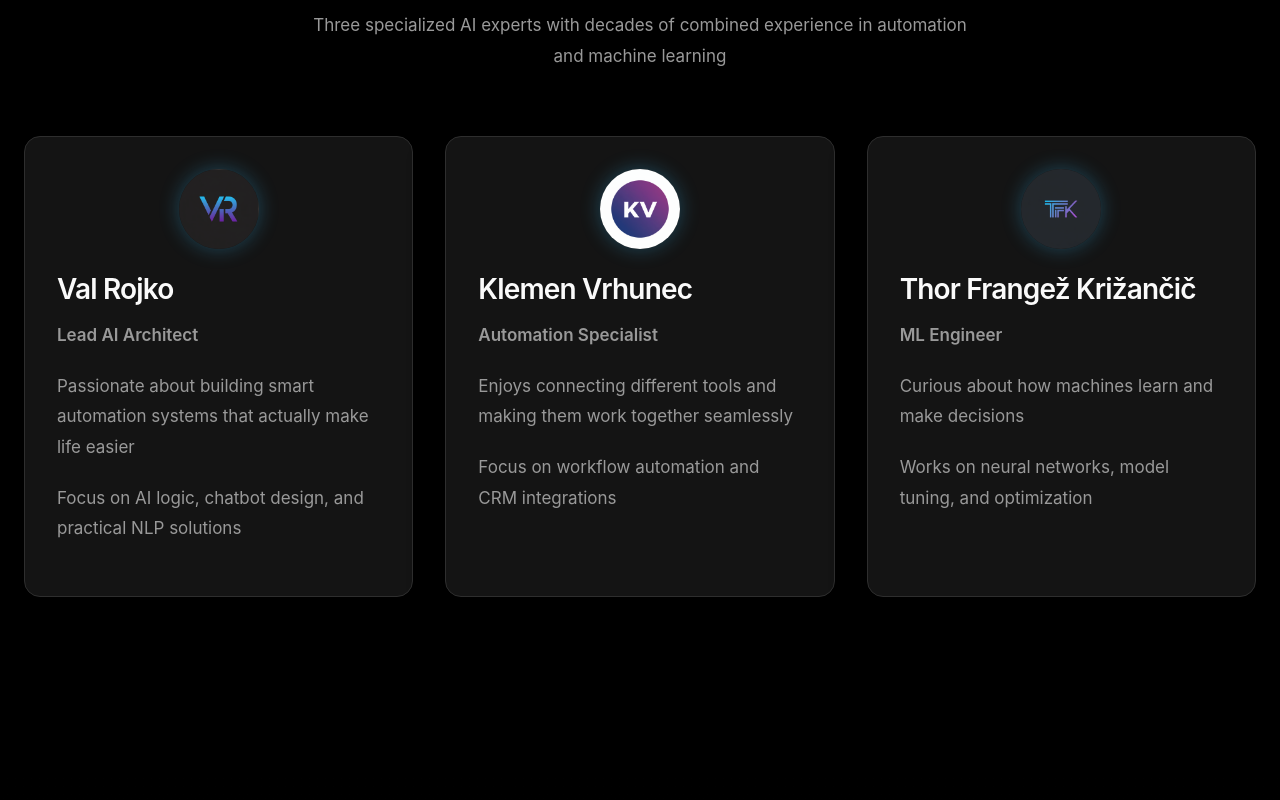
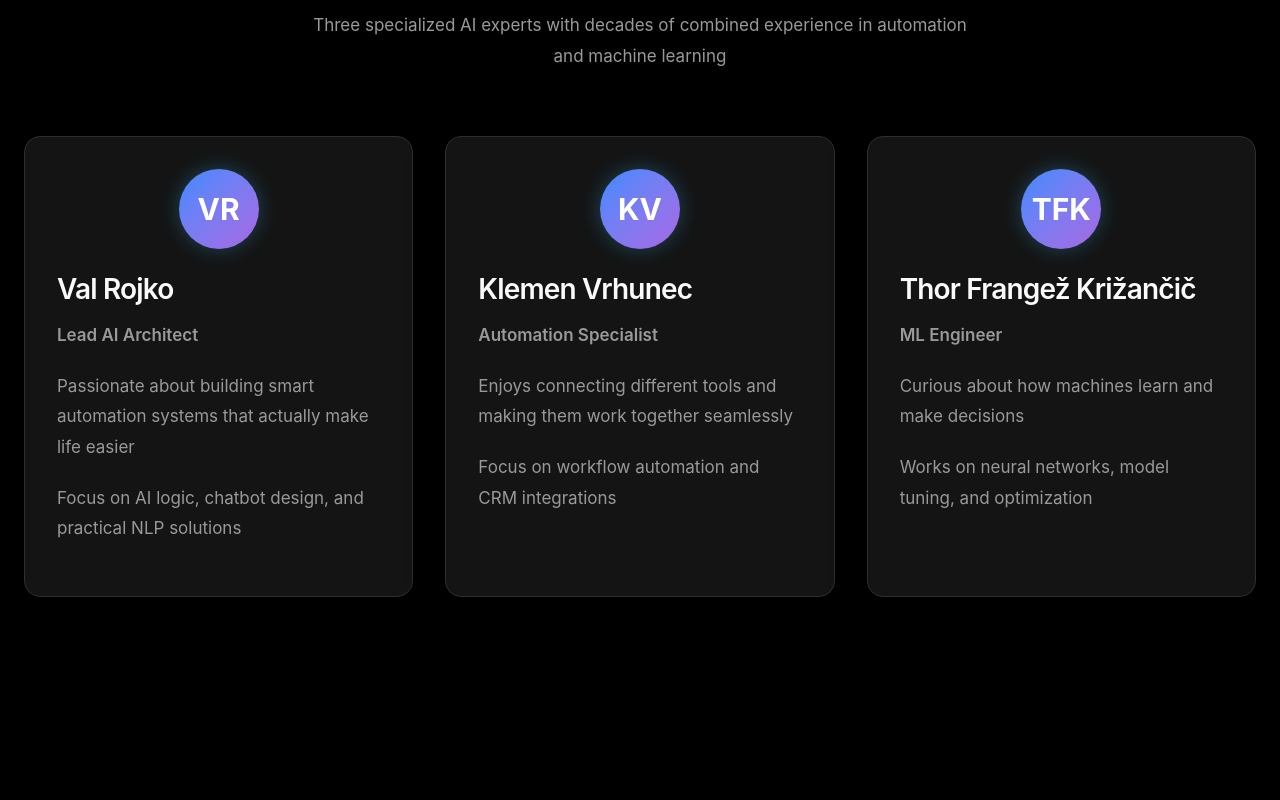
Before and after one commit to TNDIGITALMARK/d9157996-5408-4dcf-b89d-1abe4f5f9fa0, a Next.js app: page / in a window 1280 px wide. Shown: the part 1300-2100 px from the top of the page. Built offline with nearby package versions, Linux system fonts and the light colour scheme; no server answers.

Commit message:
Phoenix Agent implementation - make all icons of developers look the same except ...

```diff
--- a/src/app/page.tsx
+++ b/src/app/page.tsx
@@ -4,7 +4,6 @@ import { Navigation } from '@/components/Navigation';
 import { Footer } from '@/components/Footer';
 import { AIBackground } from '@/components/AIBackground';
 import Link from 'next/link';
-import Image from 'next/image';
 import { ArrowRight, Sparkles, Users, CheckCircle2, TrendingUp } from 'lucide-react';
 
 export default function HomePage() {
@@ -154,44 +153,9 @@ export default function HomePage() {
                 key={index}
                 className="group p-8 bg-card border border-white/10 rounded-2xl hover:scale-105 transition-all shadow-md hover:shadow-lg hover:shadow-primary/20"
               >
-                {member.name === 'Klemen Vrhunec' ? (
-                  <div className="w-20 h-20 rounded-full mx-auto mb-6 overflow-hidden shadow-glow-blue relative">
-                    <Image
-                      src="/generated/klemen-vrhunec-initials.png"
-                      alt="Klemen Vrhunec"
-                      width={80}
-                      height={80}
-                      className="object-cover object-center w-full h-full"
-                      priority
-                    />
-                  </div>
-                ) : member.name === 'Val Rojko' ? (
-                  <div className="w-20 h-20 rounded-full mx-auto mb-6 overflow-hidden shadow-glow-blue relative">
-                    <Image
-                      src="/generated/val-rojko-initials.png"
-                      alt="Val Rojko"
-                      width={80}
-                      height={80}
-                      className="object-cover object-center w-full h-full"
-                      priority
-                    />
-                  </div>
-                ) : member.name === 'Thor Frangež Križančič' ? (
-                  <div className="w-20 h-20 rounded-full mx-auto mb-6 overflow-hidden shadow-glow-blue relative">
-                    <Image
-                      src="/generated/thor-frangez-initials.png"
-                      alt="Thor Frangež Križančič"
-                      width={80}
-                      height={80}
-                      className="object-cover object-center w-full h-full"
-                      priority
-                    />
-                  </div>
-                ) : (
-                  <div className="w-20 h-20 bg-gradient-to-br from-primary to-accent rounded-full mx-auto mb-6 flex items-center justify-center text-3xl font-bold shadow-glow-blue">
-                    {member.name.split(' ').map(n => n[0]).join('')}
-                  </div>
-                )}
+                <div className="w-20 h-20 bg-gradient-to-br from-primary to-accent rounded-full mx-auto mb-6 flex items-center justify-center text-3xl font-bold shadow-glow-blue">
+                  {member.name.split(' ').map(n => n[0]).join('')}
+                </div>
                 <h4 className="text-xl font-bold mb-2">{member.name}</h4>
                 <p className="text-primary font-semibold mb-2">{member.role}</p>
                 <p className="text-sm text-white/60 mb-3">{member.experience}</p>
```
